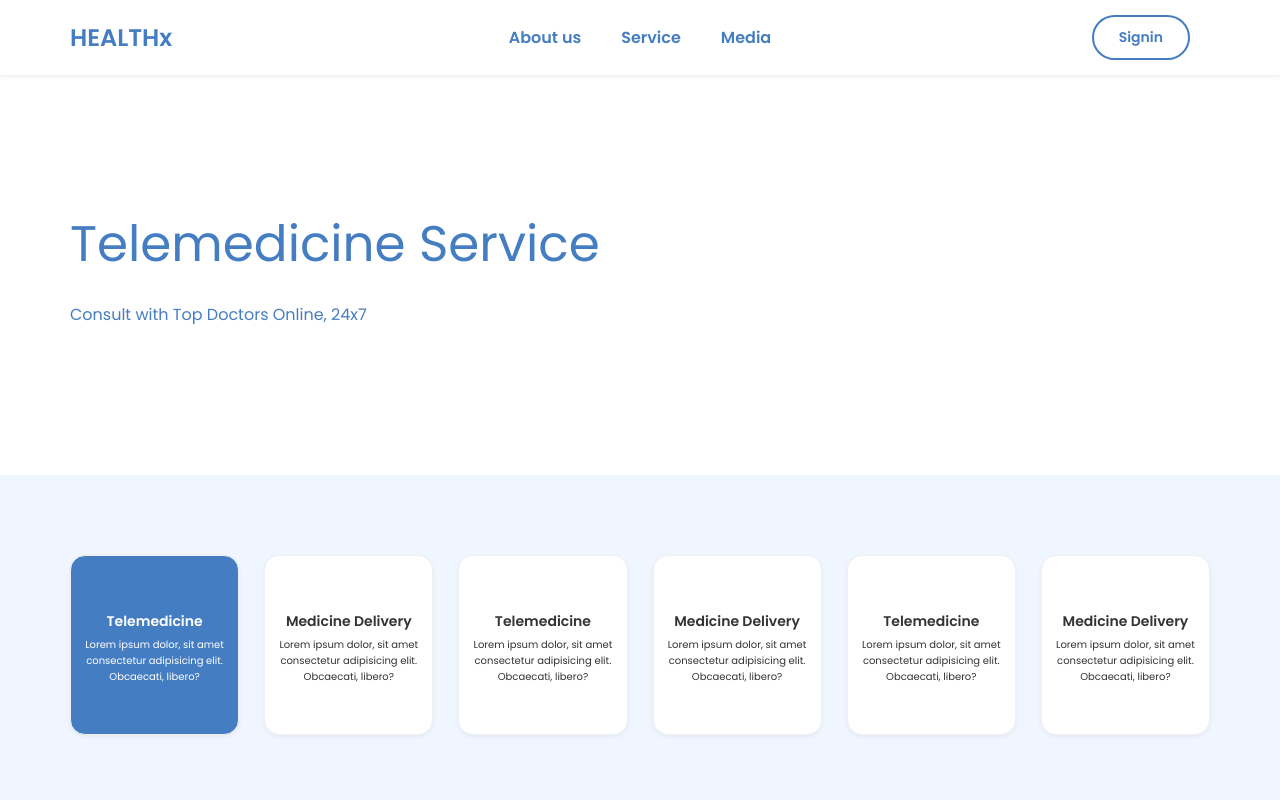
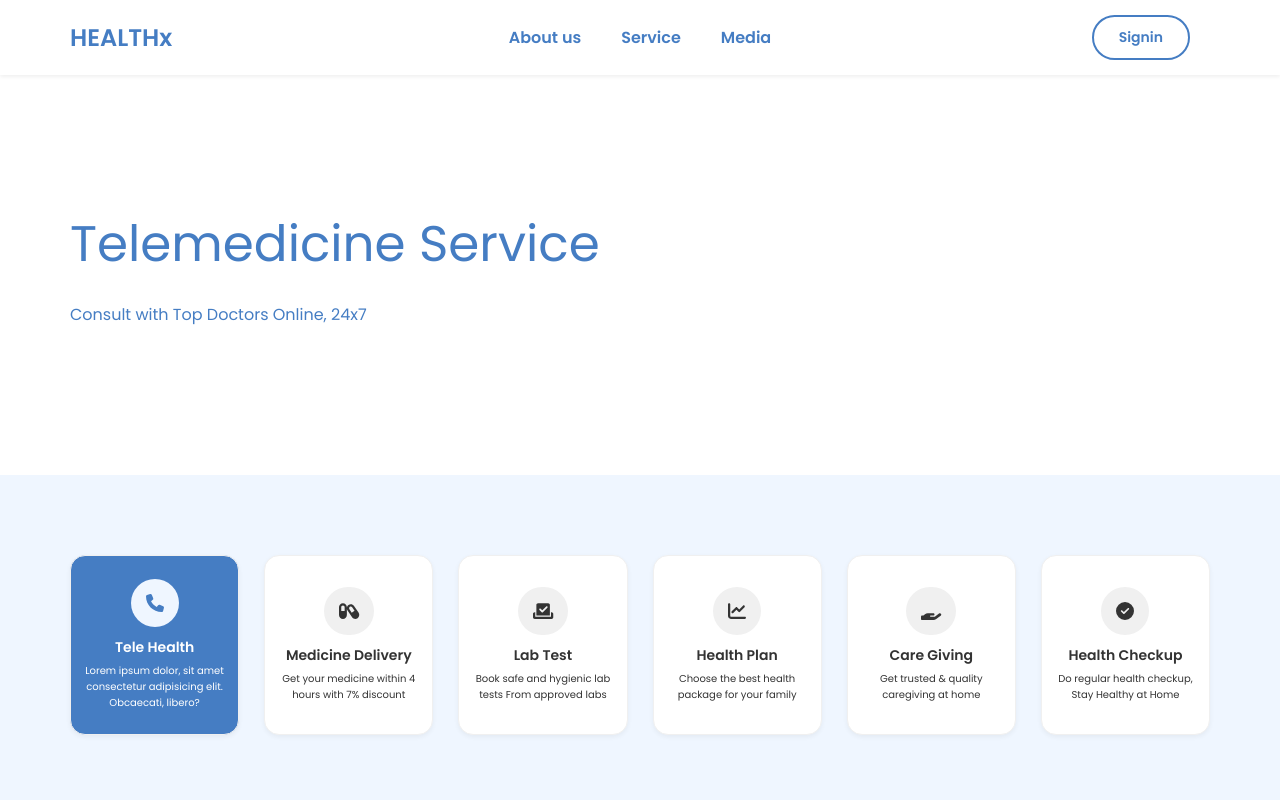
Before and after one commit to sajidurshajib/healthx-main-nextjs, a Next.js app: page / in a window 1280 px wide. Shown: the top 800 px of the page. Built offline with nearby package versions, Linux system fonts and the light colour scheme.

Commit message:
added: hero section icon

```diff
--- a/components/Hero/Options/Options.jsx
+++ b/components/Hero/Options/Options.jsx
@@ -1,3 +1,5 @@
+import { faCapsules, faChartLine, faCheckCircle, faCheckToSlot, faHandHolding, faHeartPulse, faPhone, faTablet } from '@fortawesome/free-solid-svg-icons'
+import { FontAwesomeIcon } from '@fortawesome/react-fontawesome'
 import classes from './Options.module.css'
 import Select from './Select/Select'
 
@@ -6,28 +8,34 @@ const Options = ({id, setId }) => {
         <div className={classes.Options}>
             <div className={`${classes.OptionsWrapper} ${classes.container}`}>
                 <Select number={1} id={id} setId={setId}>
-                    <h4>Telemedicine</h4>
+                    <FontAwesomeIcon icon={faPhone} />
+                    <h4>Tele Health</h4>
                     <p>Lorem ipsum dolor, sit amet consectetur adipisicing elit. Obcaecati, libero?</p>
                 </Select>
                 <Select number={2} id={id} setId={setId}>
+                    <FontAwesomeIcon icon={faCapsules} />
                     <h4>Medicine Delivery</h4>
-                    <p>Lorem ipsum dolor, sit amet consectetur adipisicing elit. Obcaecati, libero?</p>
+                    <p>Get your medicine within 4 hours with 7% discount</p>
                 </Select>
                 <Select number={3} id={id} setId={setId}>
-                    <h4>Telemedicine</h4>
-                    <p>Lorem ipsum dolor, sit amet consectetur adipisicing elit. Obcaecati, libero?</p>
+                    <FontAwesomeIcon icon={faCheckToSlot} />
+                    <h4>Lab Test</h4>
+                    <p>Book safe and hygienic lab tests From approved labs</p>
                 </Select>
                 <Select number={4} id={id} setId={setId}>
-                    <h4>Medicine Delivery</h4>
-                    <p>Lorem ipsum dolor, sit amet consectetur adipisicing elit. Obcaecati, libero?</p>
+                    <FontAwesomeIcon icon={faChartLine} />
+                    <h4>Health Plan</h4>
+                    <p>Choose the best health package for your family</p>
                 </Select>
                 <Select number={5} id={id} setId={setId}>
-                    <h4>Telemedicine</h4>
-                    <p>Lorem ipsum dolor, sit amet consectetur adipisicing elit. Obcaecati, libero?</p>
+                    <FontAwesomeIcon icon={faHandHolding} />
+                    <h4>Care Giving</h4>
+                    <p>Get trusted & quality caregiving at home</p>
                 </Select>
                 <Select number={6} id={id} setId={setId}>
-                    <h4>Medicine Delivery</h4>
-                    <p>Lorem ipsum dolor, sit amet consectetur adipisicing elit. Obcaecati, libero?</p>
+                    <FontAwesomeIcon icon={faCheckCircle} />
+                    <h4>Health Checkup</h4>
+                    <p>Do regular health checkup, Stay Healthy at Home</p>
                 </Select>
             </div>
         </div>
--- a/components/Hero/Options/Select/Select.jsx
+++ b/components/Hero/Options/Select/Select.jsx
@@ -1,15 +1,17 @@
 import classes from './Select.module.css'
+import { useState, useEffect } from 'react'
+
 
 const Select = (props) => {
 
-    let selectedStyle = {}
-
+    let blue = false
     if(props.number === props.id){
-        selectedStyle = {color: 'var(--white)', background: 'var(--primary)'}
+        blue = true
     }
 
+
     return (
-        <div className={classes.Select} style={selectedStyle} onClick={()=>props.setId(props.number)} >
+        <div className={blue === true ? classes.SelectBlue: classes.Select} onClick={()=>props.setId(props.number)} >
             <div className={classes.SelectWrapper}>
                 {props.children}
             </div>
--- a/components/Hero/Options/Select/Select.module.css
+++ b/components/Hero/Options/Select/Select.module.css
@@ -8,6 +8,20 @@
 .SelectBlue{
     color: var(--white);
     background: var(--primary);
+    display: flex;
+    align-items: center;
+    justify-content: center;
+    padding: 10px;
+}
+.SelectBlue .SelectWrapper > svg{
+    color: var(--primary);
+    background: var(--light-blue);
+}
+.SelectWrapper > svg {
+    font-size: 18px;
+    padding: 15px;
+    background: var(--light);
+    border-radius: 50px;
 }
 .SelectWrapper > h4{
     margin: 5px 0;
--- a/components/Nav/MainNav/MainNav.jsx
+++ b/components/Nav/MainNav/MainNav.jsx
@@ -1,24 +1,9 @@
-import { useState, useEffect } from 'react'
 import classes from './MainNav.module.css'
 
 const MainNav = () => {
-    const [nav, setNav] = useState('MainNav')
-
-    const scrollEvent = () => {
-        if (window.scrollY < 73) {
-            return setNav('MainNav')
-        } else if (window.scrollY > 70) {
-            return setNav('MainNav2')
-        }
-    }
-
-    useEffect(() => {
-        window.addEventListener('scroll', scrollEvent)
-        return () => window.removeEventListener('scroll', scrollEvent)
-    }, [])
 
     return (
-        <div className={nav === 'MainNav' ? classes.MainNav : classes.MainNav2}>
+        <div className={classes.MainNav}>
             <div className={`${classes.Wrapper} ${'container'}`}>
                 <div className={classes.left}>
                     <div className={classes.SiteLogo}>
--- a/components/Nav/MainNav/MainNav.module.css
+++ b/components/Nav/MainNav/MainNav.module.css
@@ -2,17 +2,7 @@
     margin: 0;
     background: var(--white);
     box-shadow: 0 2px 4px var(--light);
-    transition: 500ms;
-    position: sticky;
-    z-index: 100;
-    top: 0;
-}
-
-.MainNav2 {
-    margin: 0;
-    background: var(--secondary);
-    box-shadow: 0 2px 4px var(--light);
-    transition: 500ms;
+    transition: 300ms;
     position: sticky;
     z-index: 100;
     top: 0;
@@ -23,7 +13,7 @@
     grid-template-columns: minmax(0, 3fr) minmax(0, 6fr) minmax(0, 3fr);
 }
 
-.MainNav2 > .Wrapper {
+.MainNavReverse > .Wrapper {
     display: grid;
     grid-template-columns: minmax(0, 3fr) minmax(0, 6fr) minmax(0, 3fr);
 }
```
